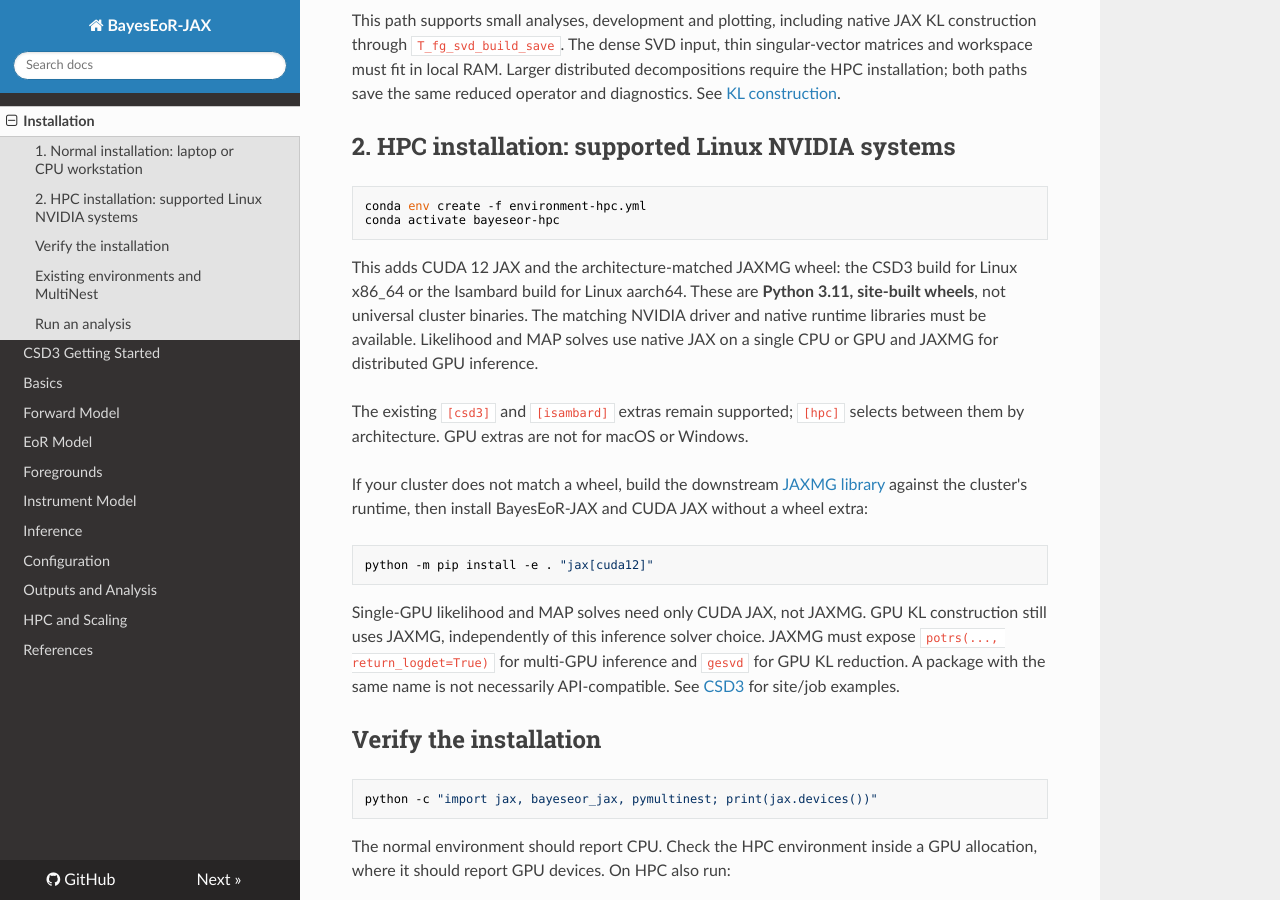
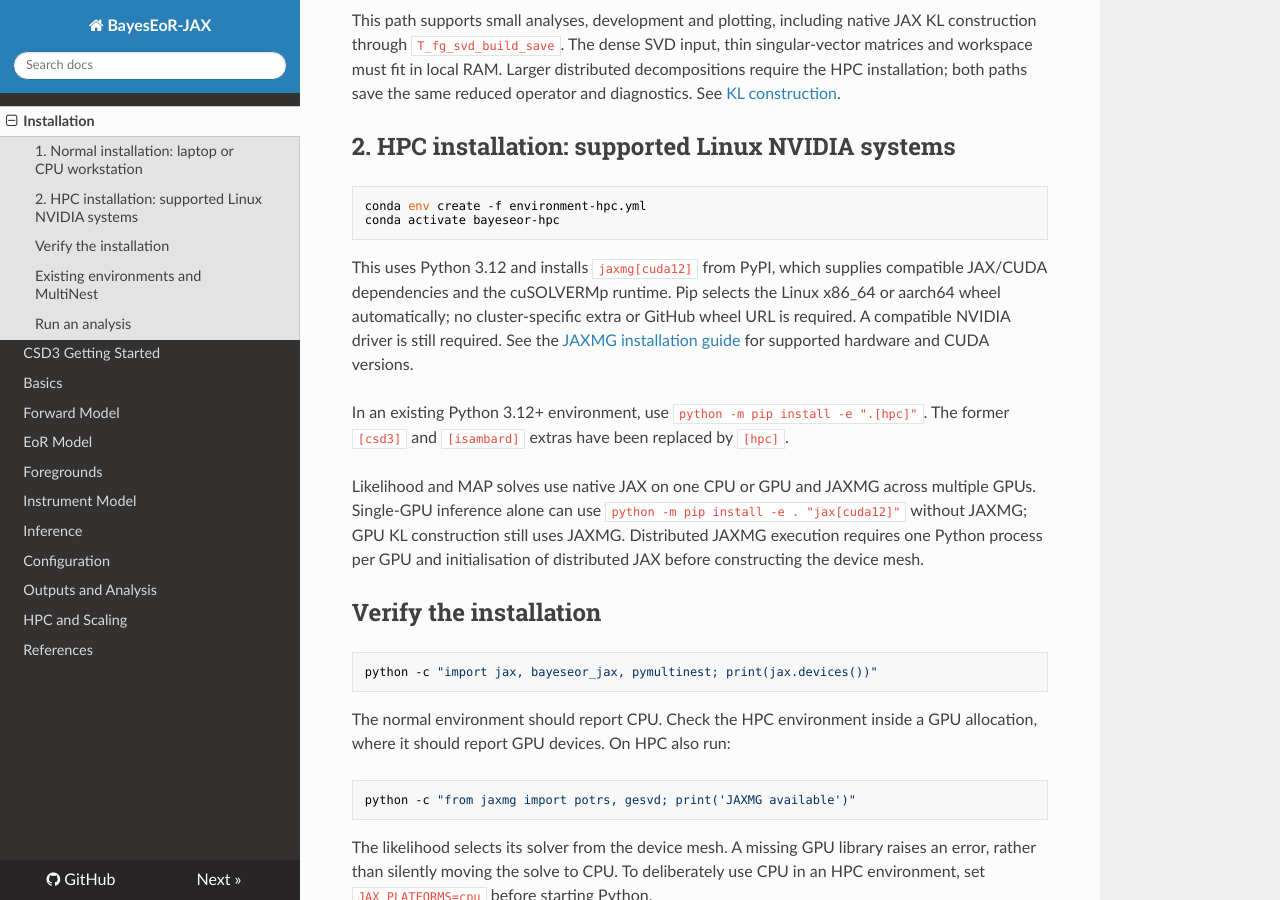
Before and after one commit to JacobTutt/BayesEoR-JAX, an MkDocs documentation site: the page built from docs/installation.md, in a window 1280 px wide and 900 px high, scrolled down 587 px. Built offline with MkDocs 1.6.1, drawn with Linux system fonts in a browser that asks for light colours; nearby versions of some CDN libraries.

Commit message:
Use published JAXMG CUDA extra instead of site-specific wheels

````diff
--- a/docs/installation.md
+++ b/docs/installation.md
@@ -36,28 +36,21 @@ conda env create -f environment-hpc.yml
 conda activate bayeseor-hpc
 ```
 
-This adds CUDA 12 JAX and the architecture-matched JAXMG wheel: the CSD3 build
-for Linux x86_64 or the Isambard build for Linux aarch64. These are **Python 3.11,
-site-built wheels**, not universal cluster binaries. The matching NVIDIA driver
-and native runtime libraries must be available. Likelihood and MAP solves use
-native JAX on a single CPU or GPU and JAXMG for distributed GPU inference.
+This uses Python 3.12 and installs `jaxmg[cuda12]` from PyPI, which supplies
+compatible JAX/CUDA dependencies and the cuSOLVERMp runtime. Pip selects the
+Linux x86_64 or aarch64 wheel automatically; no cluster-specific extra or
+GitHub wheel URL is required. A compatible NVIDIA driver is still required.
+See the [JAXMG installation guide](https://flatironinstitute.github.io/jaxmg/latest/install/)
+for supported hardware and CUDA versions.
 
-The existing `[csd3]` and `[isambard]` extras remain supported; `[hpc]`
-selects between them by architecture. GPU extras are not for macOS or Windows.
+In an existing Python 3.12+ environment, use `python -m pip install -e ".[hpc]"`.
+The former `[csd3]` and `[isambard]` extras have been replaced by `[hpc]`.
 
-If your cluster does not match a wheel, build the downstream
-[JAXMG library](https://github.com/JacobTutt/jaxmg) against the cluster's runtime,
-then install BayesEoR-JAX and CUDA JAX without a wheel extra:
-
-```bash
-python -m pip install -e . "jax[cuda12]"
-```
-
-Single-GPU likelihood and MAP solves need only CUDA JAX, not JAXMG. GPU KL
-construction still uses JAXMG, independently of this inference solver choice.
-JAXMG must expose `potrs(..., return_logdet=True)` for multi-GPU inference and `gesvd`
-for GPU KL reduction. A package with the same name is not necessarily
-API-compatible. See [CSD3](csd3.md) for site/job examples.
+Likelihood and MAP solves use native JAX on one CPU or GPU and JAXMG across
+multiple GPUs. Single-GPU inference alone can use
+`python -m pip install -e . "jax[cuda12]"` without JAXMG; GPU KL construction
+still uses JAXMG. Distributed JAXMG execution requires one Python process per
+GPU and initialisation of distributed JAX before constructing the device mesh.
 
 ## Verify the installation
 
--- a/environment-hpc.yml
+++ b/environment-hpc.yml
@@ -3,7 +3,7 @@ channels:
   - conda-forge
   - nodefaults
 dependencies:
-  - python=3.11
+  - python=3.12
   - pip
   - numpy>=2.0,<2.4
   - multinest
````
Also changed, not shown: README.md (+5 -5 lines), docs/csd3.md (+7 -7 lines), docs/hpc-scaling.md (+10 -28 lines), pyproject.toml (+1 -11 lines), 1 other file.
